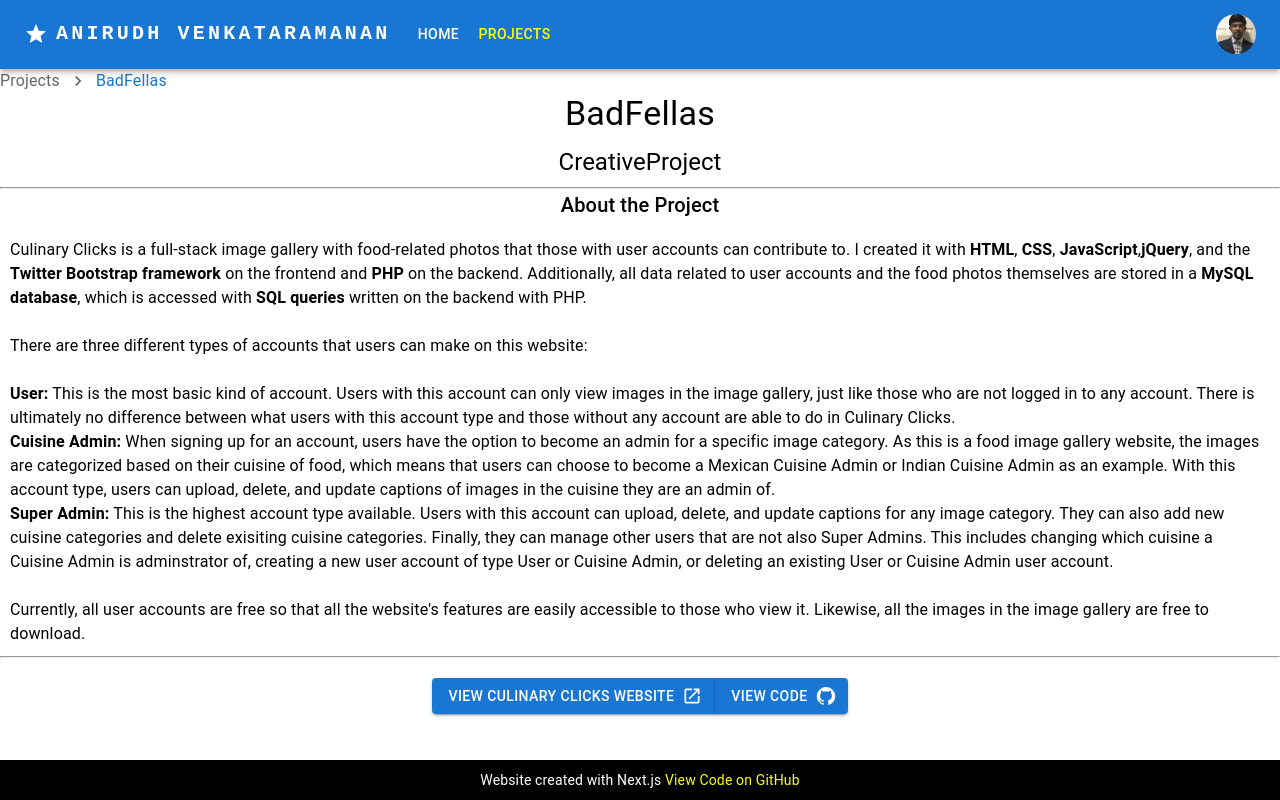
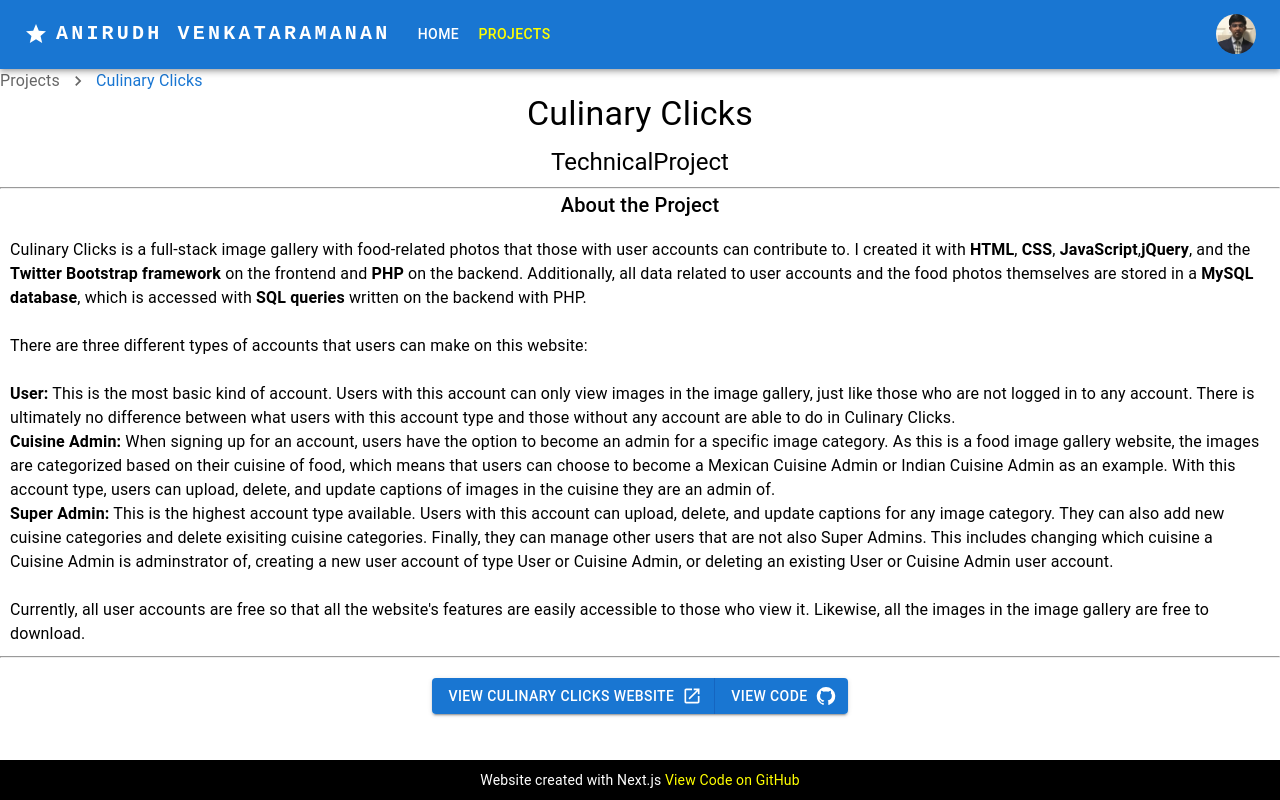
Before and after one commit to anirudhv/Personal-Website, a Next.js app: page /projects/culinary-clicks in a window 1280 px wide. Built offline with nearby package versions, Linux system fonts and the light colour scheme.

Commit message:
Updated resume and project title typo

```diff
--- a/src/app/projects/culinary-clicks/page.tsx
+++ b/src/app/projects/culinary-clicks/page.tsx
@@ -53,7 +53,7 @@
 	);
 	return (
 		<ProjectPage
-			name="BadFellas"
+			name="Culinary Clicks"
 			content={inner}
 		/>
 	);
```
Also changed, not shown: 1 other file (tests, documents, lock files or other folders).
